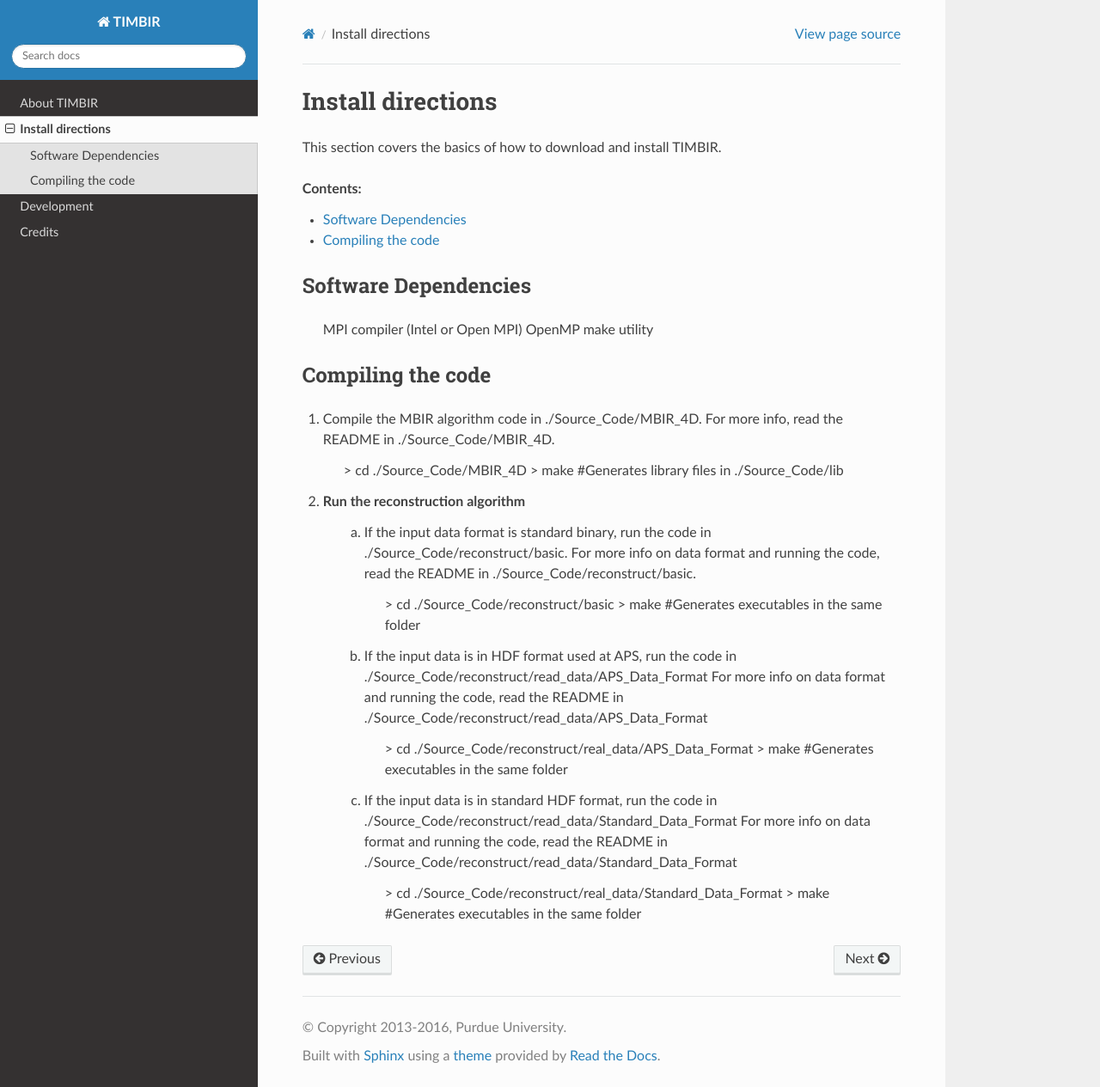
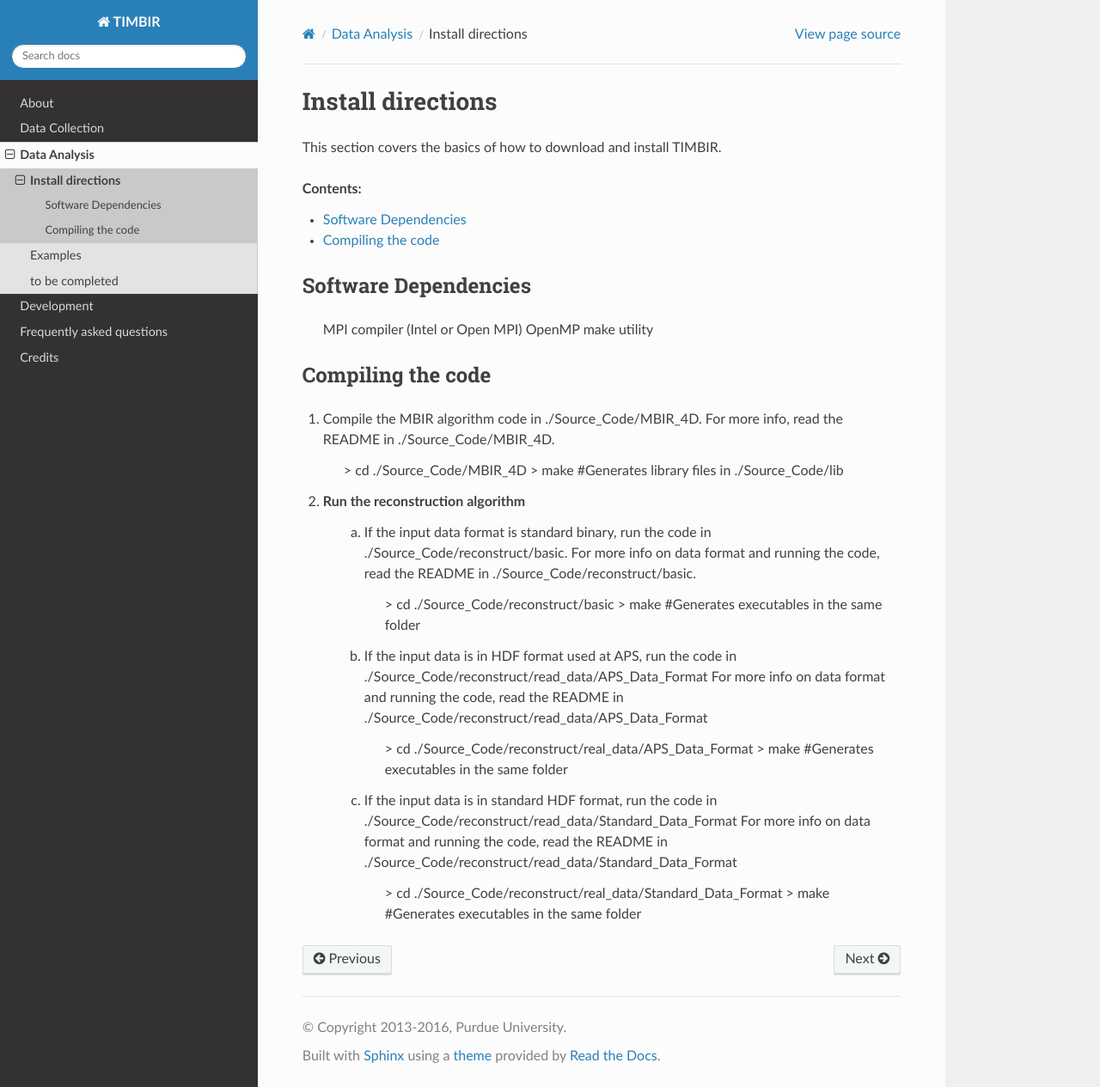
Before and after one commit to adityamnk/timbir, a Sphinx documentation site: the page built from doc/source/analysis/doc.analysis.install.rst, in a window 1280 px wide and 1265 px high. Shown: the whole window at 86% size. Built offline with Sphinx 7.4.7 and the Read the Docs theme 2.0.0, drawn with Linux system fonts in a browser that asks for light colours; pages that are not in the unit, such as notebooks, are missing from menus.

Commit message:
working on the docs

```diff
--- a/doc/index.rst
+++ b/doc/index.rst
@@ -10,9 +10,9 @@
    :maxdepth: 1
 
    source/about
-   source/install
+   source/collection
+   source/analysis
    source/devguide
-   source/api
    source/demo
    source/faq
    source/credits
--- a/doc/source/about.rst
+++ b/doc/source/about.rst
@@ -1,5 +1,5 @@
-============
-About TIMBIR
-============
+=====
+About
+=====
 
 The Time-Interlaced Model-Based Iterative Reconstruction (`TIMBIR <https://github.com/adityamnk/timbir.git>`_) [:cite:`mohan2015timbir`,  :cite:`mohan2015mbir`] is a method for 4D time-space reconstruction of data acquired using synchrotron X-ray computed tomography. TIMBIR is a synergistic combination of two innovations. The first innovation, interlaced view sampling, is a novel method of data acquisition which distributes the view angles more evenly in time. The second innovation is a 4D model-based iterative reconstruction algorithm (MBIR) which can produce time-resolved volumetric reconstruction of the sample from the interlaced views. In addition to modeling both the sensor noise statistics and the 4D object, the MBIR algorithm also reduces ring and streak artifacts by more accurately modeling the measurement non-idealities [:cite:`mohan2015timbir`,  :cite:`mohan2015mbir`, :cite:`mohan2014`].
--- /dev/null
+++ b/doc/source/analysis/doc.analysis.demo.rst
@@ -0,0 +1,4 @@
+Examples
+========
+
+This section contains examples using TIMBIR.
```
Also changed, not shown: doc/source/analysis.rst (added, +19 -0 lines), doc/source/collection.rst (added, +11 -0 lines), doc/source/faq.rst (added, +17 -0 lines), doc/source/analysis/doc.analysis.install.rst (renamed from doc/source/install.rst).
